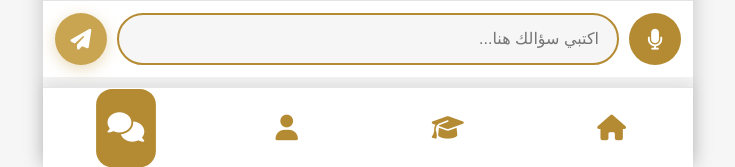
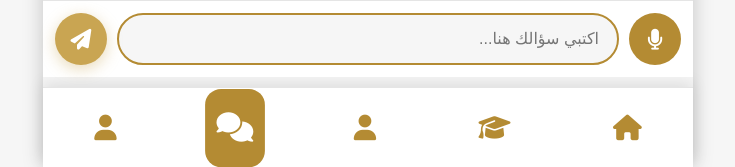
Before and after one commit to Ahmed612959/school-system-aldabeia, a website: page public/chatbot.html in a window 1280 px wide. Shown: the part 633-800 px from the top of the page, without its empty margins (272-1007 px from the left). Drawn offline with Linux system fonts and the light colour scheme.

Commit message:
Update chatbot.html

```diff
--- a/public/chatbot.html
+++ b/public/chatbot.html
@@ -106,6 +106,7 @@
         <a href="Home.html"><i class="fa-solid fa-graduation-cap"></i></a>
         <a href="profile.html"><i class="fa-solid fa-user"></i></a>
         <a href="chatbot.html" class="active"><i class="fa-solid fa-comments"></i></a>
+        <a href="weekly-quiz.html"><i class="fa-solid fa-user"></i></a>
     </nav>
 </div>
 
```
